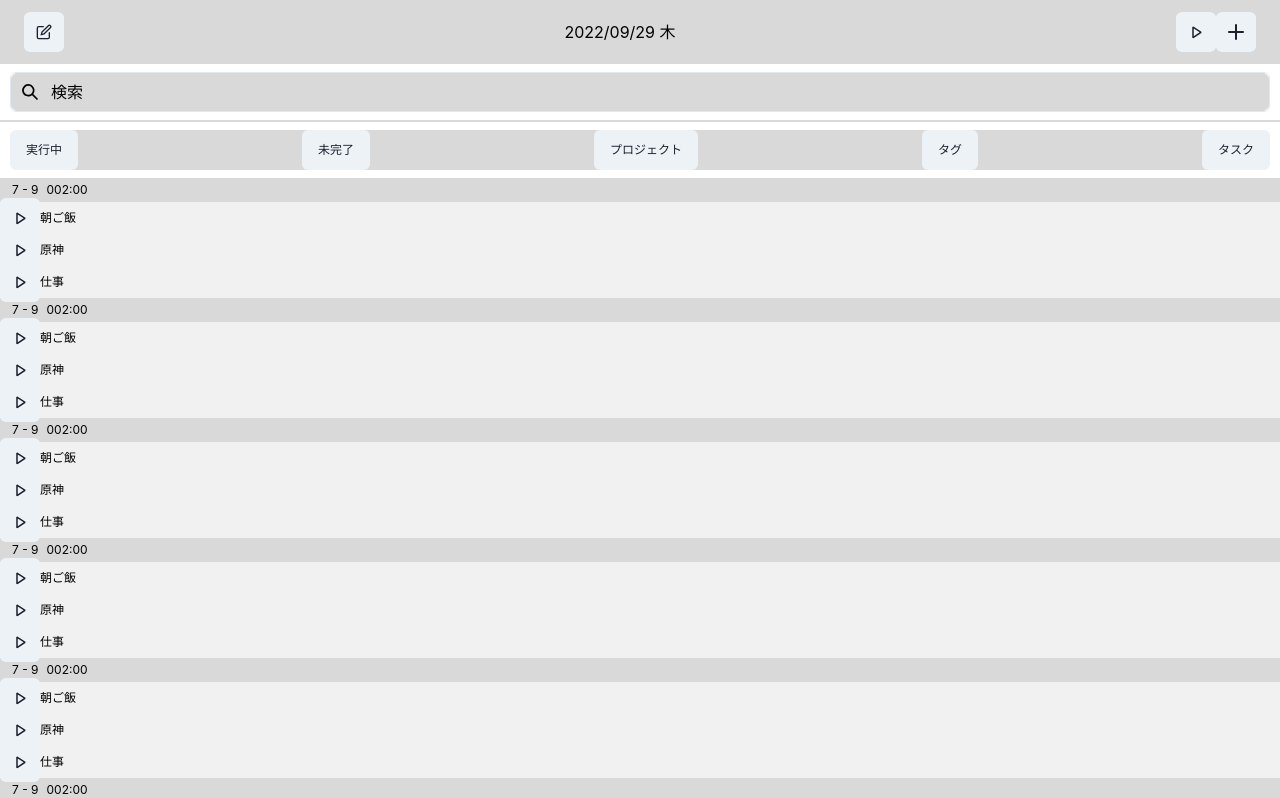
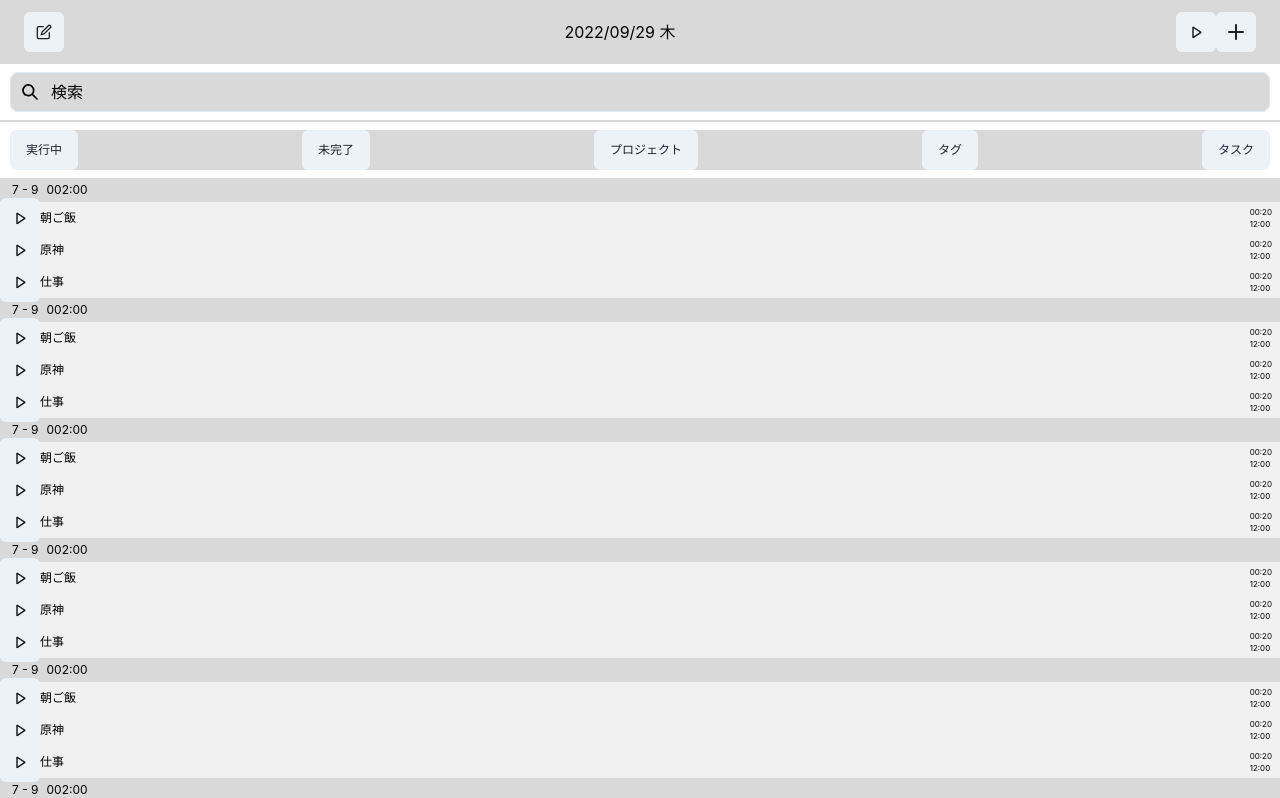
Before and after one commit to fumontr/task-fast, a Next.js app in the folder app/: page / in a window 1280 px wide. Shown: the top 798 px of the page. Built offline with nearby package versions, Linux system fonts and the light colour scheme.

Commit message:
:sparkles: update Task component detail

```diff
--- a/app/src/components/Task.tsx
+++ b/app/src/components/Task.tsx
@@ -2,10 +2,17 @@ import { Flex, IconButton, Text } from '@chakra-ui/react'
 import { VscDebugStart } from 'react-icons/vsc'
 
 export const Task = ({ task }: { task: string }) => {
+  const fontSize = '8px'
   return (
-    <Flex h={8} bg="brand.taskBackground" alignItems="center">
-      <IconButton aria-label="start-task-icon" icon={<VscDebugStart />} />
-      <Text fontSize="12px">{task}</Text>
+    <Flex h={8} bg="brand.taskBackground" alignItems="center" justifyContent="space-between">
+      <Flex alignItems="center">
+        <IconButton aria-label="start-task-icon" icon={<VscDebugStart />} />
+        <Text fontSize="12px">{task}</Text>
+      </Flex>
+      <Flex direction="column" pr={2}>
+        <Text fontSize={fontSize}>00:20</Text>
+        <Text fontSize={fontSize}>12:00</Text>
+      </Flex>
     </Flex>
   )
 }
```
